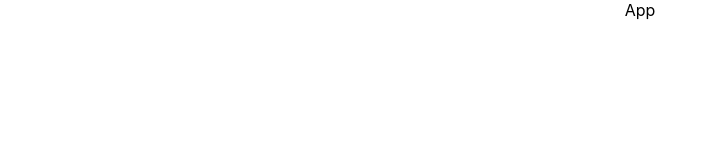
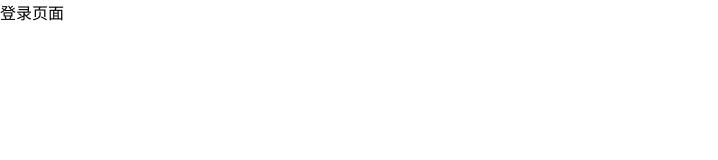
Before and after one commit to DogHuan/react-admin-system, a React (Create React App) app in the folder admin-system/: page / in a window 1280 px wide. Shown: the top 160 px of the page, without its empty margins (0-718 px from the left). Built offline with nearby package versions, Linux system fonts and the light colour scheme.

Commit message:
登录页面和整体页面初始化为0

```diff
--- /dev/null
+++ b/admin-system/src/Login/index.js
@@ -0,0 +1,13 @@
+import React,{Component} from "react";
+export default class Login extends Component{
+    constructor(props){
+        super(props)
+    }
+    render(){
+        return (
+            <div>
+                登录页面
+            </div>
+        )
+    }
+}
--- a/admin-system/src/index.css
+++ b/admin-system/src/index.css
@@ -11,3 +11,7 @@ code {
   font-family: source-code-pro, Menlo, Monaco, Consolas, 'Courier New',
     monospace;
 }
+*{
+  margin: 0;
+  padding: 0;
+}
--- a/admin-system/src/index.js
+++ b/admin-system/src/index.js
@@ -3,10 +3,12 @@ import ReactDOM from 'react-dom';
 import { BrowserRouter, Route, Switch } from 'react-router-dom'
 import './index.css';
 import App from './App';
+import Login from './Login/index'
 
 ReactDOM.render(
   <BrowserRouter>
-  <App />
+  {/* <App /> */}
+  <Login />
   </BrowserRouter>,
   document.getElementById('root')
 );
```
